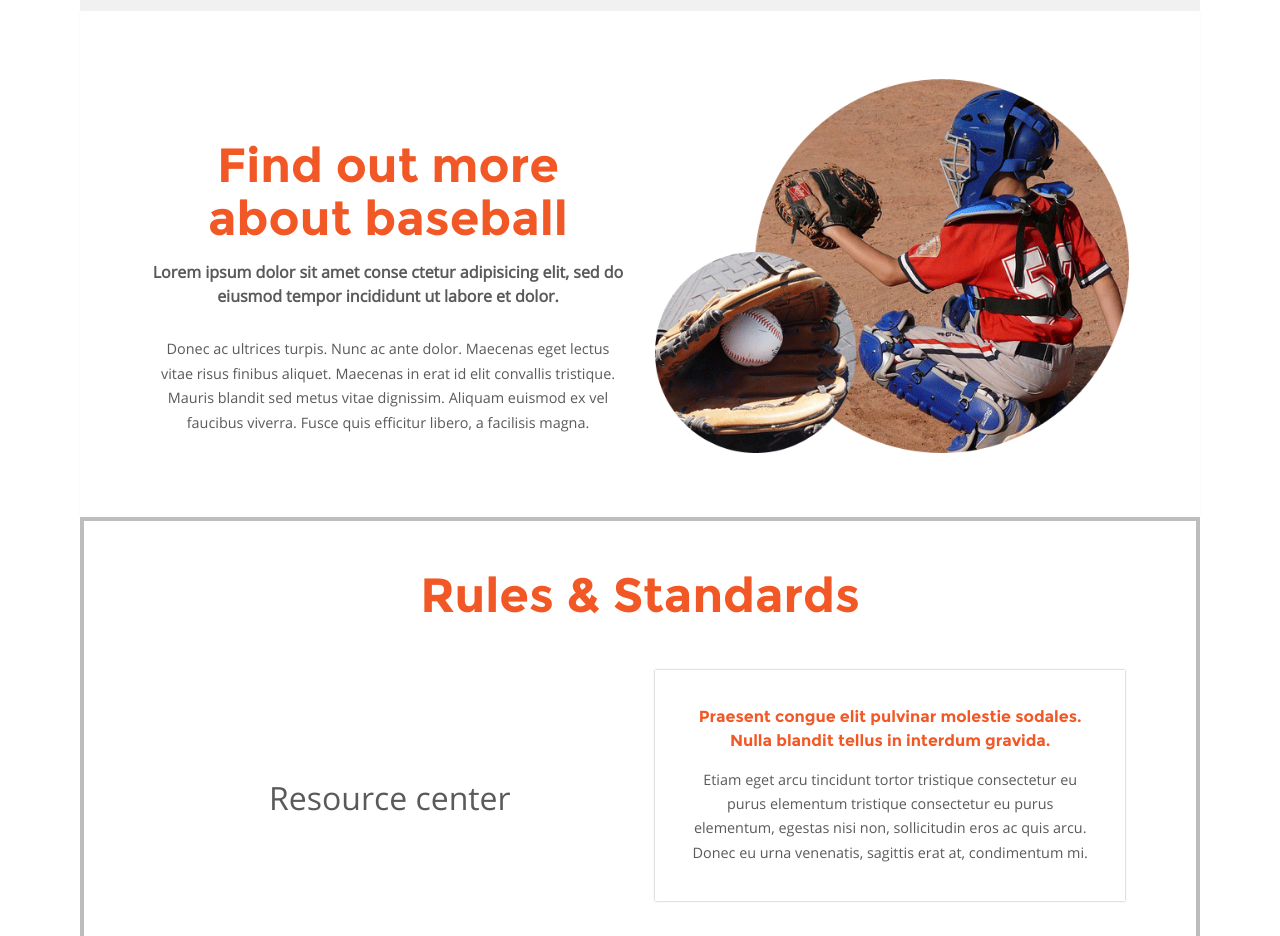
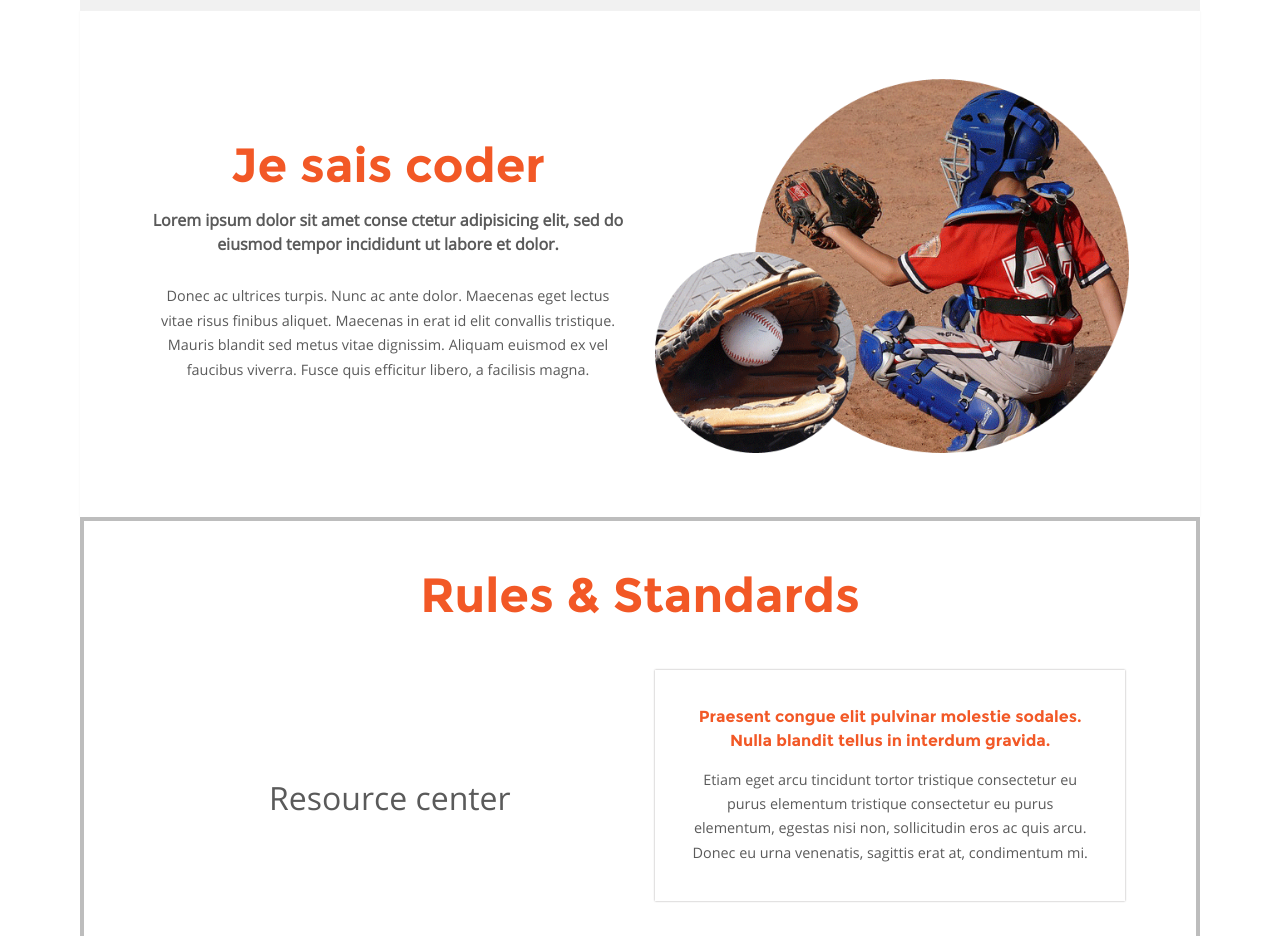
Before and after one commit to echecj/web, a plain HTML site: page index.html in a window 1280 px wide. Shown: the part 900-1836 px from the top of the page. Drawn offline with Linux system fonts and the light colour scheme.

Commit message:
Update index.html

```diff
--- a/index.html
+++ b/index.html
@@ -177,7 +177,7 @@ Smartphone Compatible web template, free webdesigns for Nokia, Samsung, LG, Sony
 			<div class="container-wrap">
 				<div class="about-grids">
 					<div class="col-md-6 about-left">
-						<h2>Find out more about baseball</h2>
+						<h2>Je sais coder </h2>
 						<h4>Lorem ipsum dolor sit amet conse ctetur adipisicing elit, sed do eiusmod tempor incididunt ut labore et dolor.</h4>
 						<p>Donec ac ultrices turpis. Nunc ac ante dolor. Maecenas eget lectus vitae risus finibus aliquet. Maecenas in erat id elit convallis tristique. Mauris blandit sed metus vitae dignissim. Aliquam euismod ex vel faucibus viverra. Fusce quis efficitur libero, a facilisis magna.</p>
 					</div>
```
